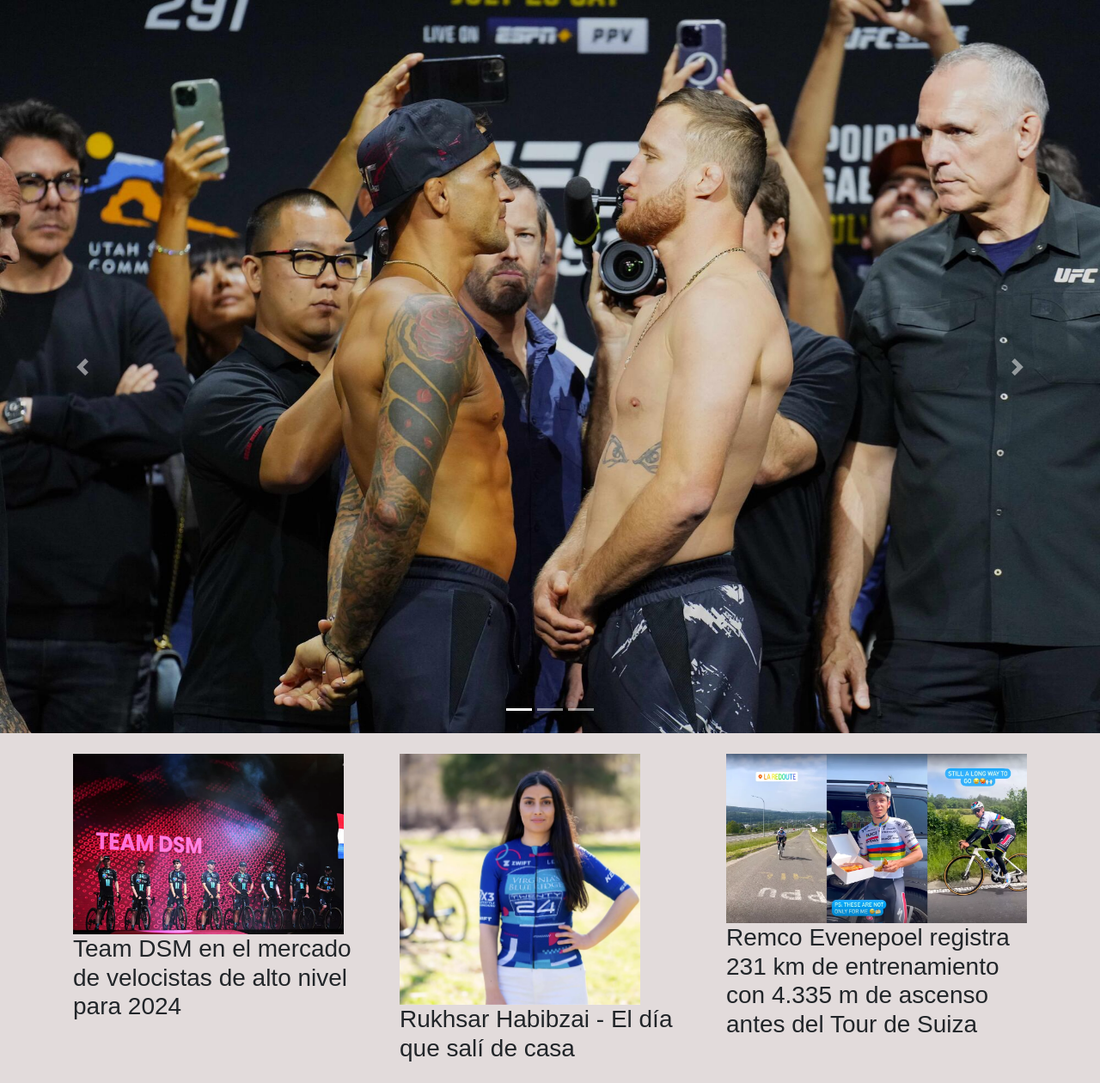
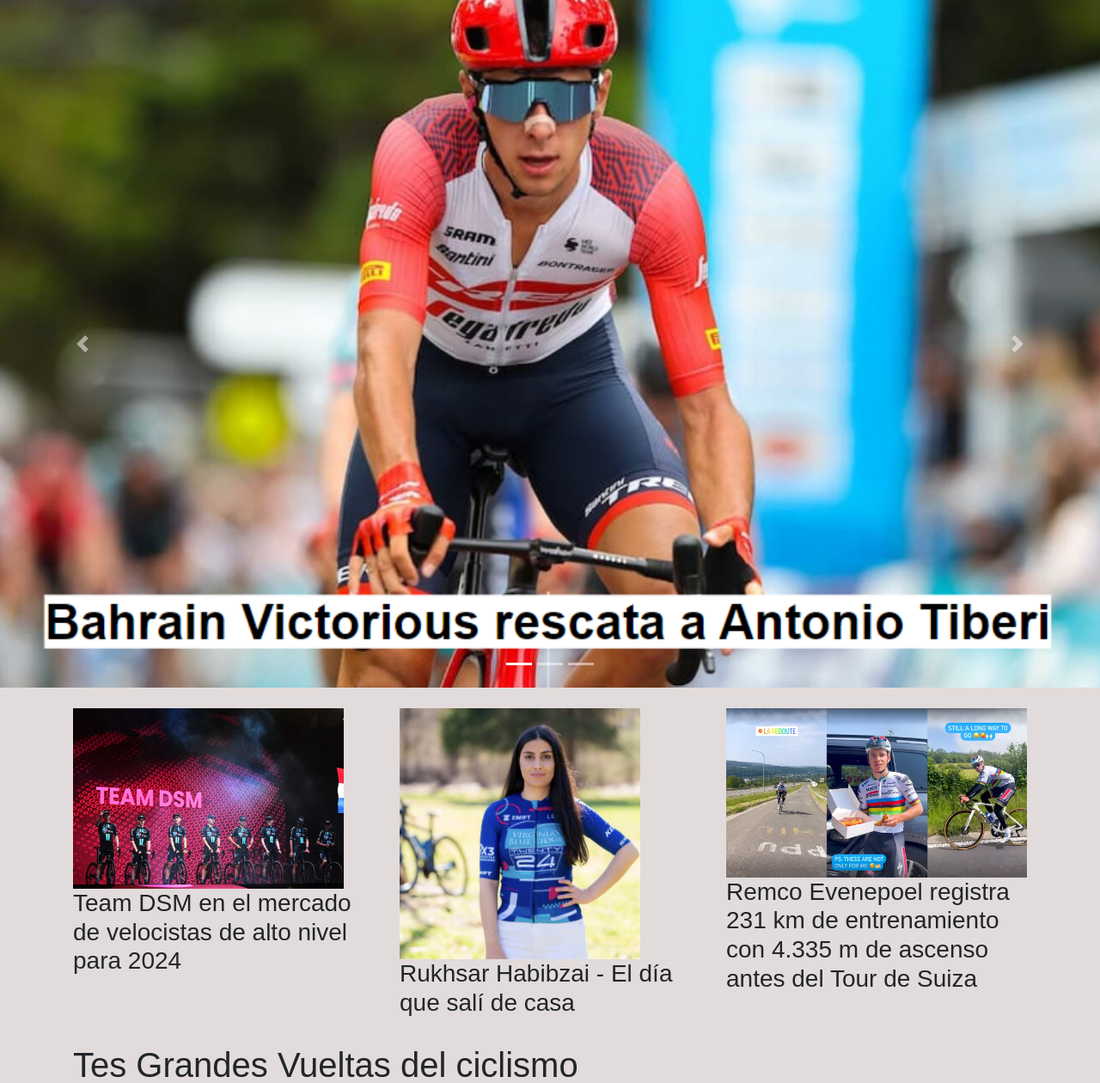
Before and after one commit to JABRAZALAES/Ultimo, a PHP site: page /ciclismo.php in a window 1280 px wide. Shown: the part 146-1406 px from the top of the page at 86% size. Run offline with PHP 8.4, Linux system fonts and the light colour scheme; the visitor is signed in with stand-in values (Sample User, id 1); some web fonts are replaced.

Commit message:
carrusel

```diff
--- a/Proyecto app web/ciclismo.php
+++ b/Proyecto app web/ciclismo.php
@@ -95,6 +95,11 @@ if (!isset($_SESSION["username"])) {
         .caja a img:hover {
             transform: scale(1.2);
         }
+        .carousel-item img {
+    height: 100vh; /* Establece la altura al 100% de la altura visible de la pantalla */
+    object-fit: cover; /* Escala la imagen para cubrir todo el espacio disponible */
+    width: 100%; /* Asegura que la imagen ocupe todo el ancho del contenedor */
+  }
     </style>
     <title>Ciclismo</title>
 </head>
@@ -163,13 +168,13 @@ if (!isset($_SESSION["username"])) {
       <!-- Slides -->
       <div class="carousel-inner">
         <div class="carousel-item active">
-          <img src="FOOTER/img/nuevaportada.jpg" class="d-block w-100" alt="...">
+          <img src="ciclismo\img\ciclismo_carrusel.png" class="d-block w-100" alt="..." >
         </div>
         <div class="carousel-item">
-          <img src="FOOTER/img/charles.jpg" class="d-block w-100" alt="...">
+          <img src="ciclismo\img\Giro.jpg" class="d-block w-100" alt="...">
         </div>
         <div class="carousel-item">
-          <img src="FOOTER/img/pe2.jpg" class="d-block w-100" alt="...">
+          <img src="ciclismo\img\vuelta.jpg" class="d-block w-100" alt="...">
         </div>
       </div>
 
```
